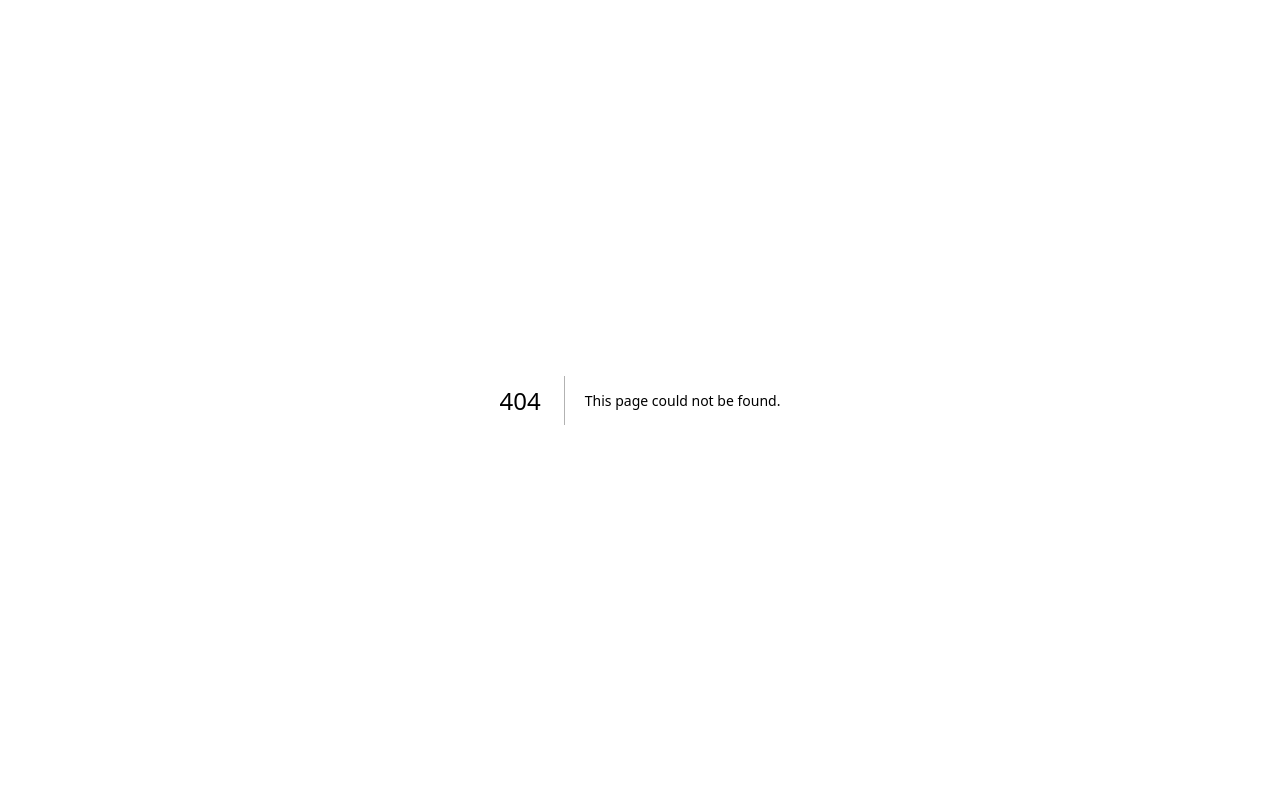
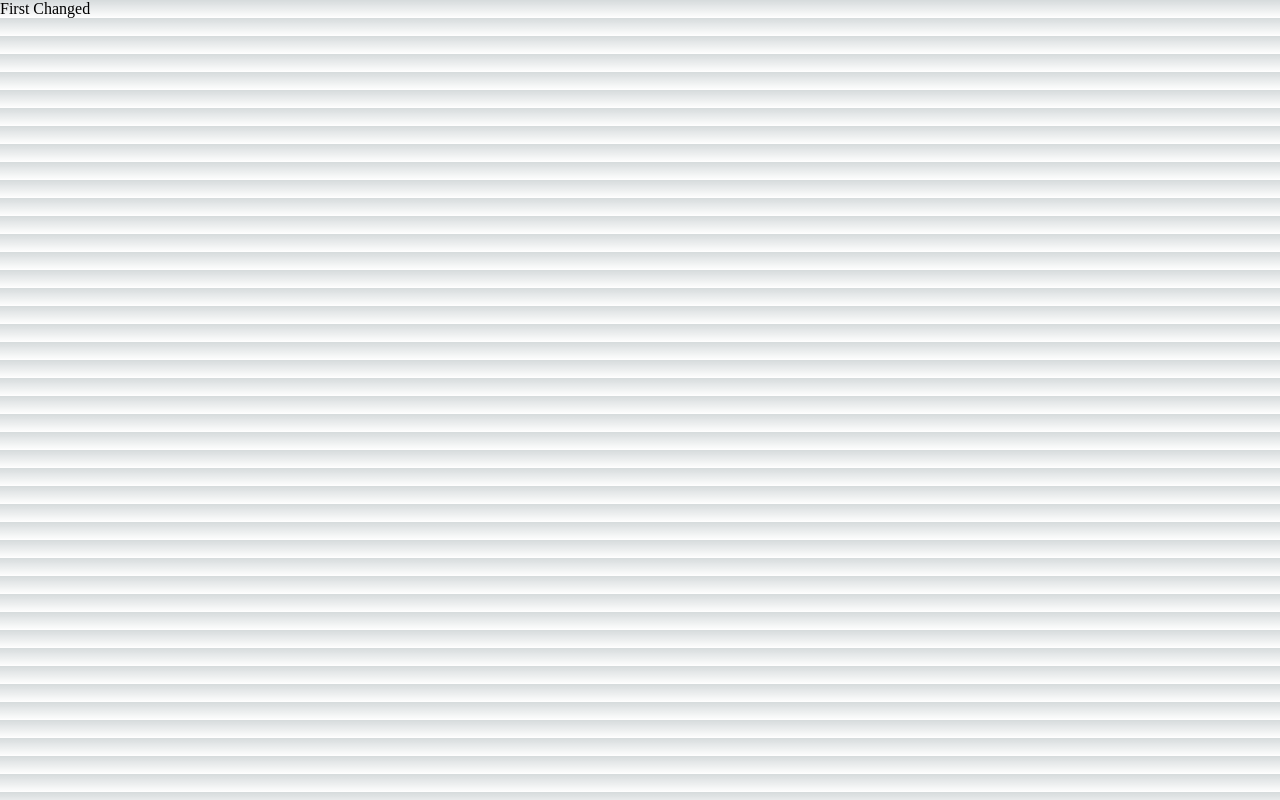
Before and after one commit to KayoRenato/trainingReact, a Next.js app: page /basic/first in a window 1280 px wide. Before the commit this address had no page. Built offline with nearby package versions, Linux system fonts and the light colour scheme.

Commit message:
chore: add learning react

```diff
--- /dev/null
+++ b/pages/basic/first.js
@@ -0,0 +1,3 @@
+export default function first() {
+    return "First Changed";
+}
```
